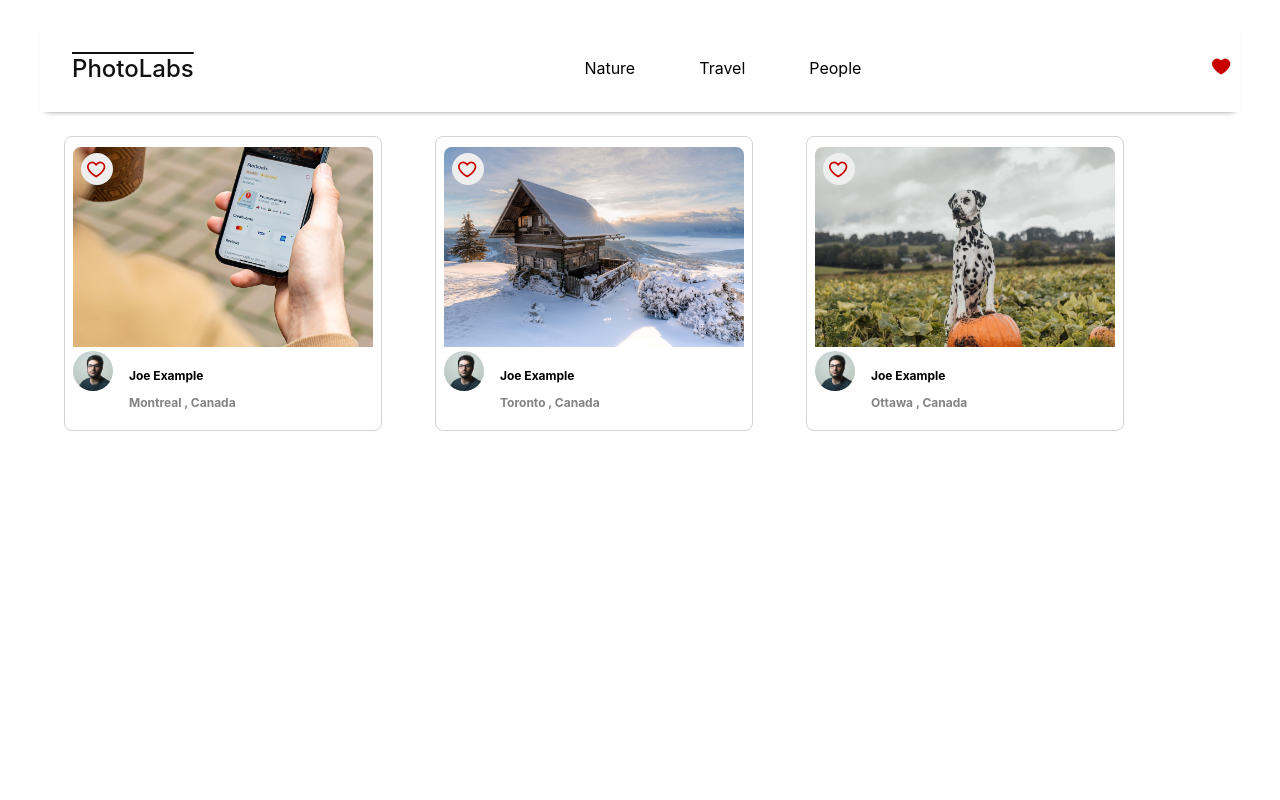
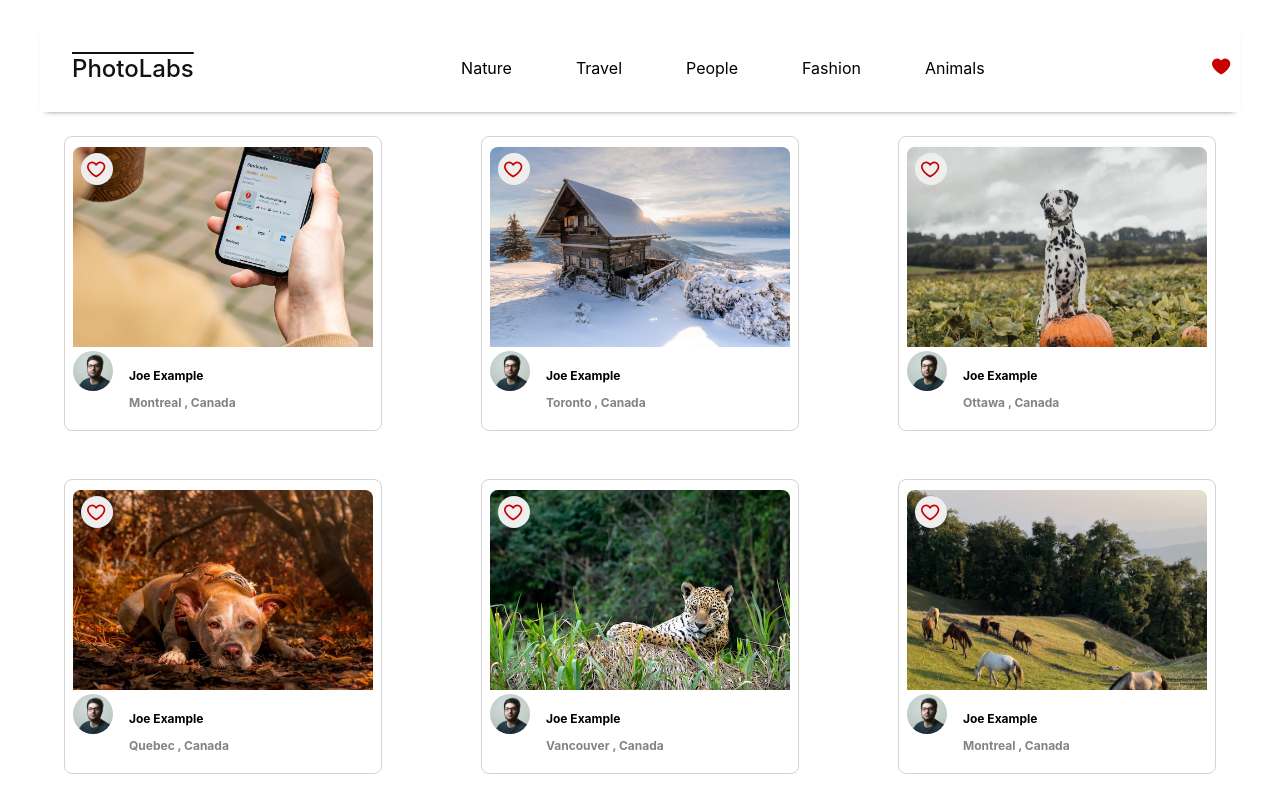
Before and after one commit to TayrineSoares/photolabs, a React (Vite) app in the folder frontend/: page / in a window 1280 px wide. Shown: the top 800 px of the page. Built offline with nearby package versions, Linux system fonts and the light colour scheme; the HTML template or start-up script is replaced by a standard one.

Commit message:
Refactor with mock data and Code cleanup

```diff
--- a/frontend/src/components/PhotoList.jsx
+++ b/frontend/src/components/PhotoList.jsx
@@ -1,63 +1,12 @@
 import "../styles/PhotoList.scss";
 import PhotoListItem from "./PhotoListItem";
-
-const sampleDataForPhotoList = [
-  {
-    id: 1,
-    location: {
-      city: "Montreal",
-      country: "Canada",
-    },
-    urls: {
-      full: "/Image-1-Full.jpeg",
-      regular: "/Image-1-Regular.jpeg",
-    },
-    user: {
-      username: "exampleuser",
-      name: "Joe Example",
-      profile: "/profile-1.jpg",
-    },
-  },
-  {
-    id: 2,
-    location: {
-      city: "Toronto",
-      country: "Canada",
-    },
-    urls: {
-      full: "/Image-2-Full.jpeg",
-      regular: "/Image-2-Regular.jpeg",
-    },
-    user: {
-      username: "exampleuser",
-      name: "Joe Example",
-      profile: "/profile-1.jpg",
-    },
-  },
-  {
-    id: 3,
-    location: {
-      city: "Ottawa",
-      country: "Canada",
-    },
-    urls: {
-      full: "/Image-3-Full.jpeg",
-      regular: "/Image-3-Regular.jpeg",
-    },
-    user: {
-      username: "exampleuser",
-      name: "Joe Example",
-      profile: "/profile-1.jpg",
-    },
-  },
-];
-
+import photos from "../mocks/photos";
 
 const PhotoList = () => {
   return (
     <ul className="photo-list">
-
-      {sampleDataForPhotoList.map((item, index) => {
+      {/* map over photos array and send data as a prop to the child PhotoListItem */ }
+      {photos.map((item, index) => {
         return (
           <PhotoListItem key={item.id} data={item} />
         )
--- a/frontend/src/components/TopicList.jsx
+++ b/frontend/src/components/TopicList.jsx
@@ -1,32 +1,14 @@
 import "../styles/TopicList.scss";
 import TopicListItem from "./TopicListItem";
+import topics from "../mocks/topics";
 
-// array of objects means we can map over
-// and send data as a prop to the child TopicListItem
-const sampleDataForTopicList = [
-  {
-    id: 1,
-    slug: "topic-1",
-    title: "Nature",
-  },
-  {
-    id: 2,
-    slug: "topic-2",
-    title: "Travel",
-  },
-  {
-    id: 3,
-    slug: "topic-3",
-    title: "People",
-  },
-];
 
 const TopicList = () => {
   return (
     <div className="top-nav-bar__topic-list">
 
-      {/* map over and send data as a prop to the child TopicListItem */ }
-      {sampleDataForTopicList.map((item, index) => {
+      {/* map over topics array and send data as a prop to the child TopicListItem */ }
+      {topics.map((item, index) => {
         return (
           <TopicListItem key={item.id} title={item.title}  />
         )
--- a/frontend/src/mocks/photos.js
+++ b/frontend/src/mocks/photos.js
@@ -1,3 +1,4 @@
+
 const photo1 = {
   id: 1,
   location: {
@@ -168,6 +169,7 @@
   }
 };
 
+
 const photos = [
   {
     ...photo1,
```
